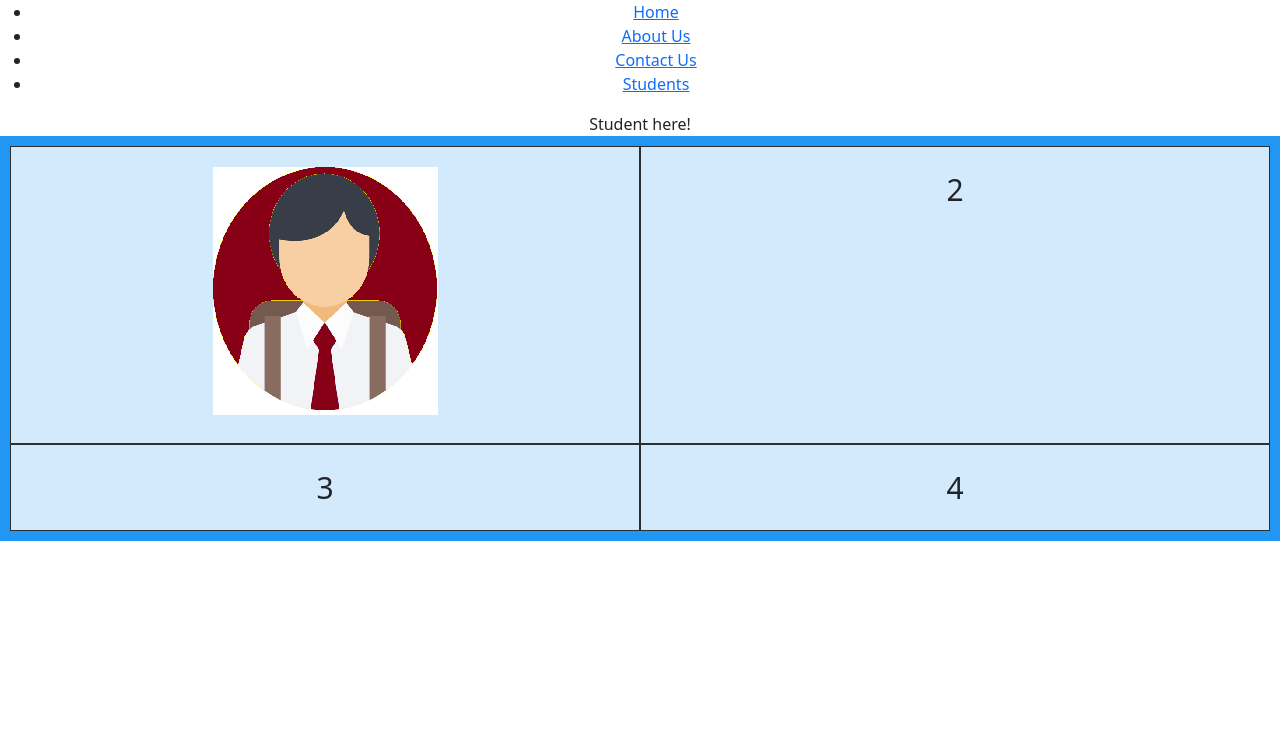
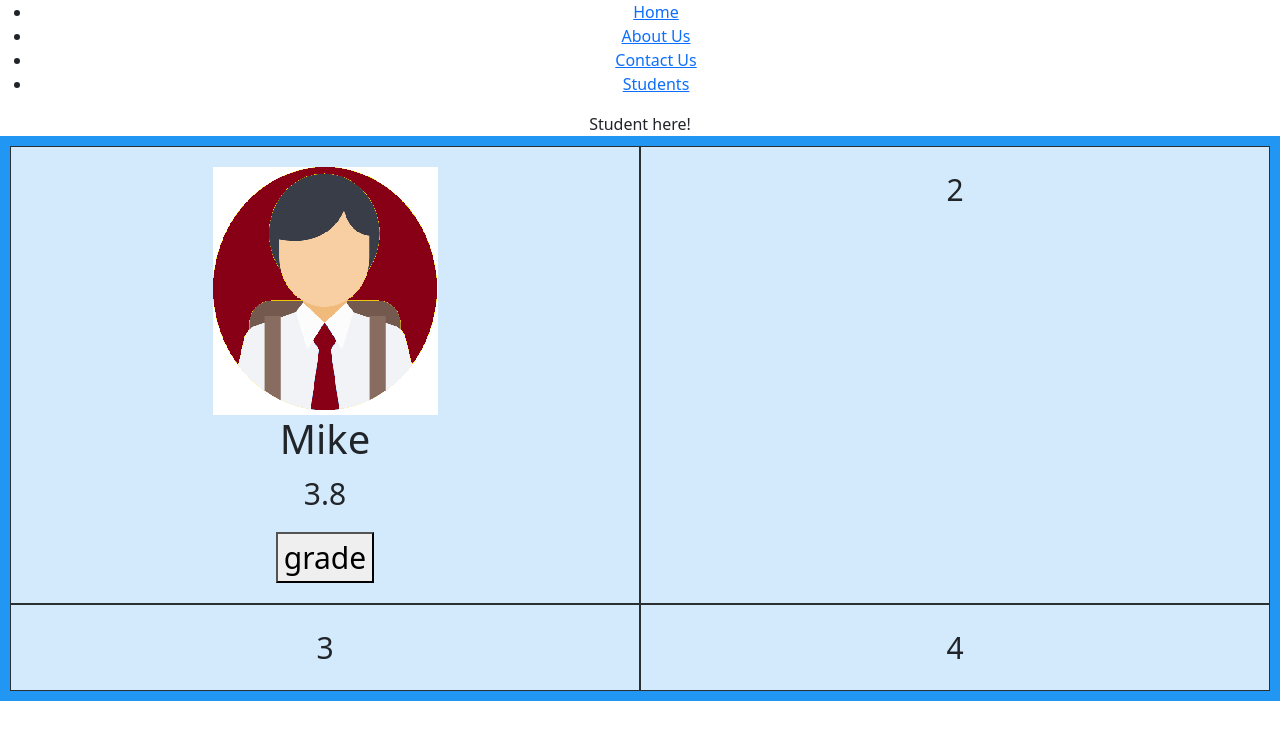
Before and after one commit to Paignton/geeks, a React (Create React App) app: page /students in a window 1280 px wide. Shown: the top 740 px of the page. Built offline with nearby package versions, Linux system fonts and the light colour scheme.

Commit message:
adds all components to Student 1

```diff
--- a/src/component/students.js
+++ b/src/component/students.js
@@ -16,7 +16,9 @@ function students() {
       <div className="grid-container">
         <div class="grid-item">
           <img src={require("./s1.png")}></img>
-          <h1></h1>
+          <h1>Mike</h1>
+          <p>3.8</p>
+          <button>grade</button>
         </div>
         <div class="grid-item">2</div>
         <div class="grid-item">3</div>
```
